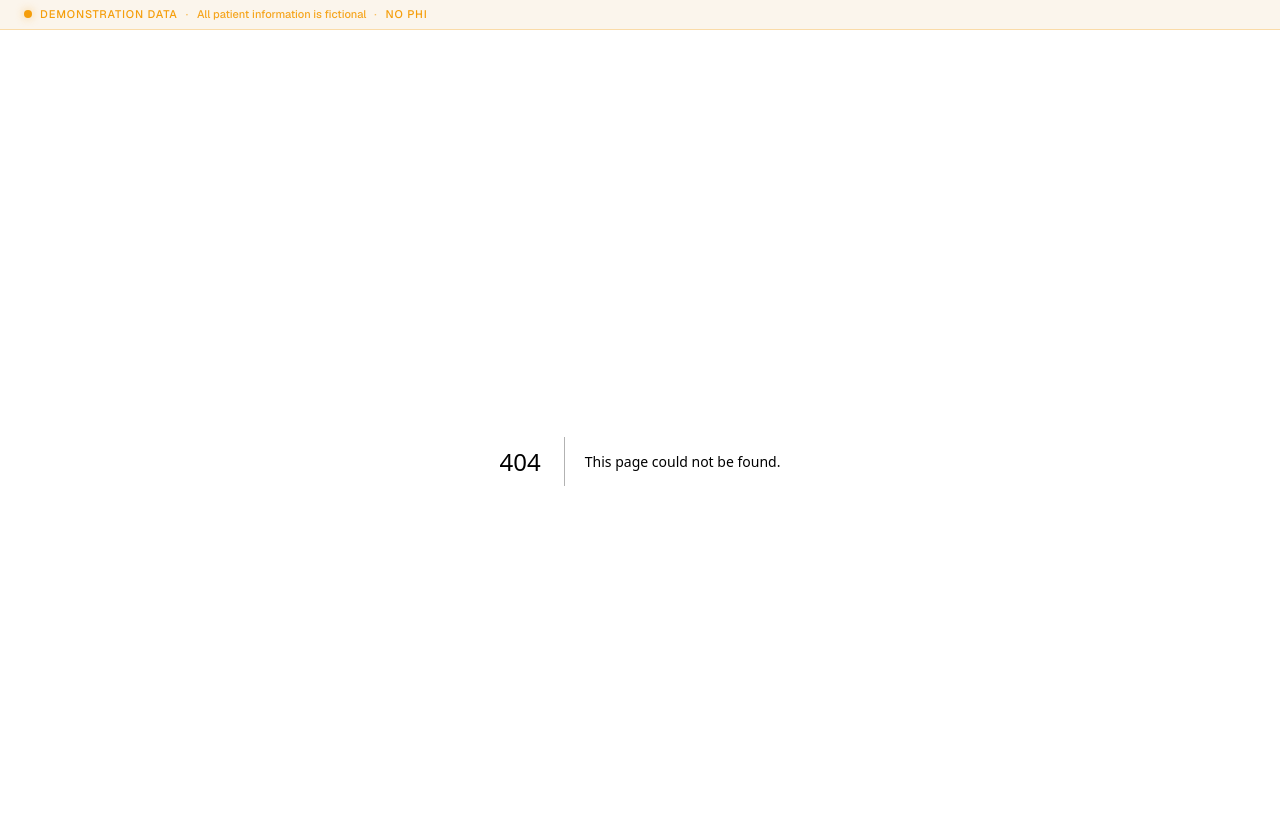
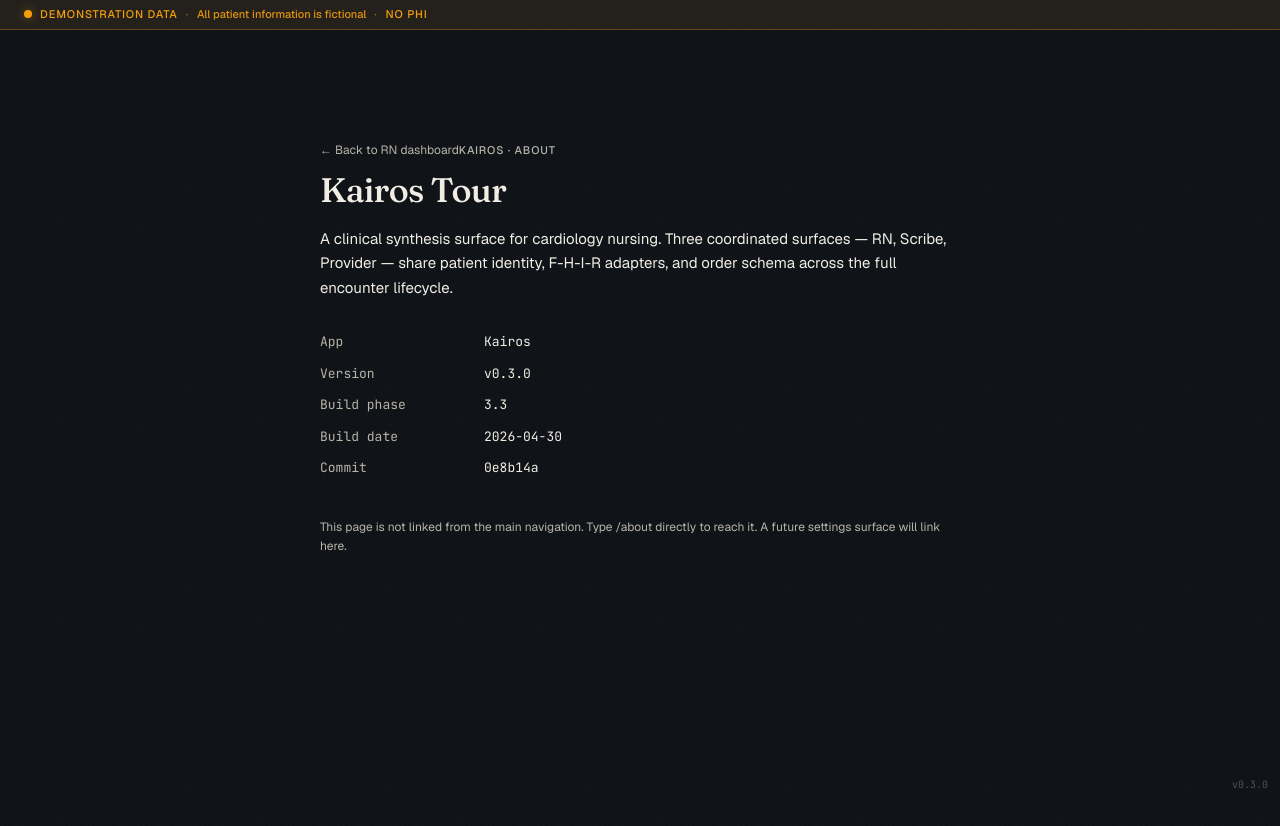
Before and after one commit to kairoshealthapp/kairos, a Next.js app: page /about in a window 1280 px wide. Before the commit this address had no page. Shown: the top 826 px of the page. Built offline with nearby package versions, Linux system fonts and the light colour scheme.

Commit message:
feat(kairos): app version display
- v0.3.0 stamp bottom-right of dashboard, encounter, and placeholder pages
- Hidden during tour playback to not compete with HUD
- /about page with full version info, commit SHA, build date
- Establishes semantic versioning baseline for the platform

```diff
--- /dev/null
+++ b/app/about/page.js
@@ -0,0 +1,64 @@
+"use client";
+
+import Link from "next/link";
+import {
+  APP_NAME,
+  APP_VERSION,
+  BUILD_PHASE,
+  BUILD_DATE,
+  COMMIT_SHA,
+  DISPLAY_NAME,
+} from "@/lib/version";
+
+export default function AboutPage() {
+  return (
+    <main className="min-h-screen px-6 py-12 flex items-start justify-center">
+      <div className="max-w-[640px] w-full">
+        <Link
+          href="/rn"
+          className="text-[12px] text-bone-muted hover:text-bone underline-offset-2 hover:underline"
+        >
+          ← Back to RN dashboard
+        </Link>
+        <span className="kairos-kicker text-amber/80 mt-8 inline-block">
+          KAIROS · ABOUT
+        </span>
+        <h1 className="kairos-display text-bone text-[34px] font-medium leading-tight tracking-tightest mt-2 mb-4">
+          {DISPLAY_NAME}
+        </h1>
+        <p className="text-[15px] text-bone leading-relaxed mb-8">
+          A clinical synthesis surface for cardiology nursing. Three coordinated
+          surfaces — RN, Scribe, Provider — share patient identity, F-H-I-R
+          adapters, and order schema across the full encounter lifecycle.
+        </p>
+
+        <dl
+          className="grid grid-cols-[140px_1fr] gap-y-3 gap-x-6 text-[13px]"
+          style={{
+            fontFamily: "var(--font-jetbrains), ui-monospace, monospace",
+          }}
+        >
+          <dt className="text-bone-muted">App</dt>
+          <dd className="text-bone">{APP_NAME}</dd>
+
+          <dt className="text-bone-muted">Version</dt>
+          <dd className="text-bone">v{APP_VERSION}</dd>
+
+          <dt className="text-bone-muted">Build phase</dt>
+          <dd className="text-bone">{BUILD_PHASE}</dd>
+
+          <dt className="text-bone-muted">Build date</dt>
+          <dd className="text-bone">{BUILD_DATE}</dd>
+
+          <dt className="text-bone-muted">Commit</dt>
+          <dd className="text-bone">{COMMIT_SHA}</dd>
+        </dl>
+
+        <p className="text-[12px] text-bone-muted leading-relaxed mt-10">
+          This page is not linked from the main navigation. Type /about directly
+          to reach it. A future settings surface will link here.
+        </p>
+      </div>
+    </main>
+  );
+}
--- a/components/AppChrome.js
+++ b/components/AppChrome.js
@@ -8,6 +8,7 @@
 import { usePathname } from "next/navigation";
 import Banner from "./Banner";
 import TourMode from "./TourMode";
+import VersionStamp from "./VersionStamp";
 
 export default function AppChrome({ children }) {
   const pathname = usePathname();
@@ -17,6 +18,7 @@ export default function AppChrome({ children }) {
       <Banner />
       <main className="max-w-[1400px] mx-auto px-6 py-8">{children}</main>
       <TourMode />
+      <VersionStamp />
     </>
   );
 }
--- a/components/TourMode.js
+++ b/components/TourMode.js
@@ -529,6 +529,7 @@ export default function TourMode() {
       sessionStorage.setItem(AUTH_KEY, backup);
       sessionStorage.removeItem(BACKUP_KEY);
     }
+    window.dispatchEvent(new CustomEvent("kairos-tour:end"));
     router.push("/rn");
   }, [router, stopAudio]);
 
@@ -550,6 +551,7 @@ export default function TourMode() {
     sessionStorage.removeItem("kairos-tour-speed");
     // Do NOT restore the backup — leave all 9 fixtures unauthorized for play.
     sessionStorage.removeItem(BACKUP_KEY);
+    window.dispatchEvent(new CustomEvent("kairos-tour:end"));
     router.push("/rn");
   }, [router, stopAudio]);
 
--- /dev/null
+++ b/components/VersionStamp.js
@@ -0,0 +1,35 @@
+"use client";
+
+import { useEffect, useState } from "react";
+import { APP_VERSION, BUILD_PHASE } from "@/lib/version";
+
+export default function VersionStamp() {
+  const [hidden, setHidden] = useState(false);
+
+  useEffect(() => {
+    if (typeof window === "undefined") return;
+    if (sessionStorage.getItem("kairos-tour-active") === "1") {
+      setHidden(true);
+    }
+    const onStart = () => setHidden(true);
+    const onEnd = () => setHidden(false);
+    window.addEventListener("kairos-tour:start", onStart);
+    window.addEventListener("kairos-tour:end", onEnd);
+    return () => {
+      window.removeEventListener("kairos-tour:start", onStart);
+      window.removeEventListener("kairos-tour:end", onEnd);
+    };
+  }, []);
+
+  if (hidden) return null;
+
+  return (
+    <div
+      title={`Phase ${BUILD_PHASE}`}
+      className="fixed bottom-2 right-3 z-30 select-none font-mono text-[10px] text-[var(--kairos-bone-muted)] opacity-40 hover:opacity-80 transition-opacity duration-200 pointer-events-auto"
+      style={{ fontFamily: "var(--font-jetbrains), ui-monospace, monospace" }}
+    >
+      v{APP_VERSION}
+    </div>
+  );
+}
--- /dev/null
+++ b/lib/version.js
@@ -0,0 +1,10 @@
+export const APP_VERSION = "0.3.0";
+export const BUILD_PHASE = "3.3";
+export const APP_NAME = "Kairos";
+export const DISPLAY_NAME = "Kairos Tour";
+
+export const BUILD_DATE =
+  process.env.NEXT_PUBLIC_BUILD_DATE || "2026-04-30";
+
+export const COMMIT_SHA =
+  process.env.NEXT_PUBLIC_COMMIT_SHA || "0e8b14a";
--- a/package.json
+++ b/package.json
@@ -1,7 +1,11 @@
 {
   "name": "kairos",
-  "version": "0.1.0",
+  "version": "0.3.0",
   "private": true,
+  "kairos": {
+    "buildPhase": "3.3",
+    "displayName": "Kairos Tour"
+  },
   "scripts": {
     "dev": "next dev",
     "build": "next build",
```
Also changed, not shown: 1 other file (tests, documents, lock files or other folders).
